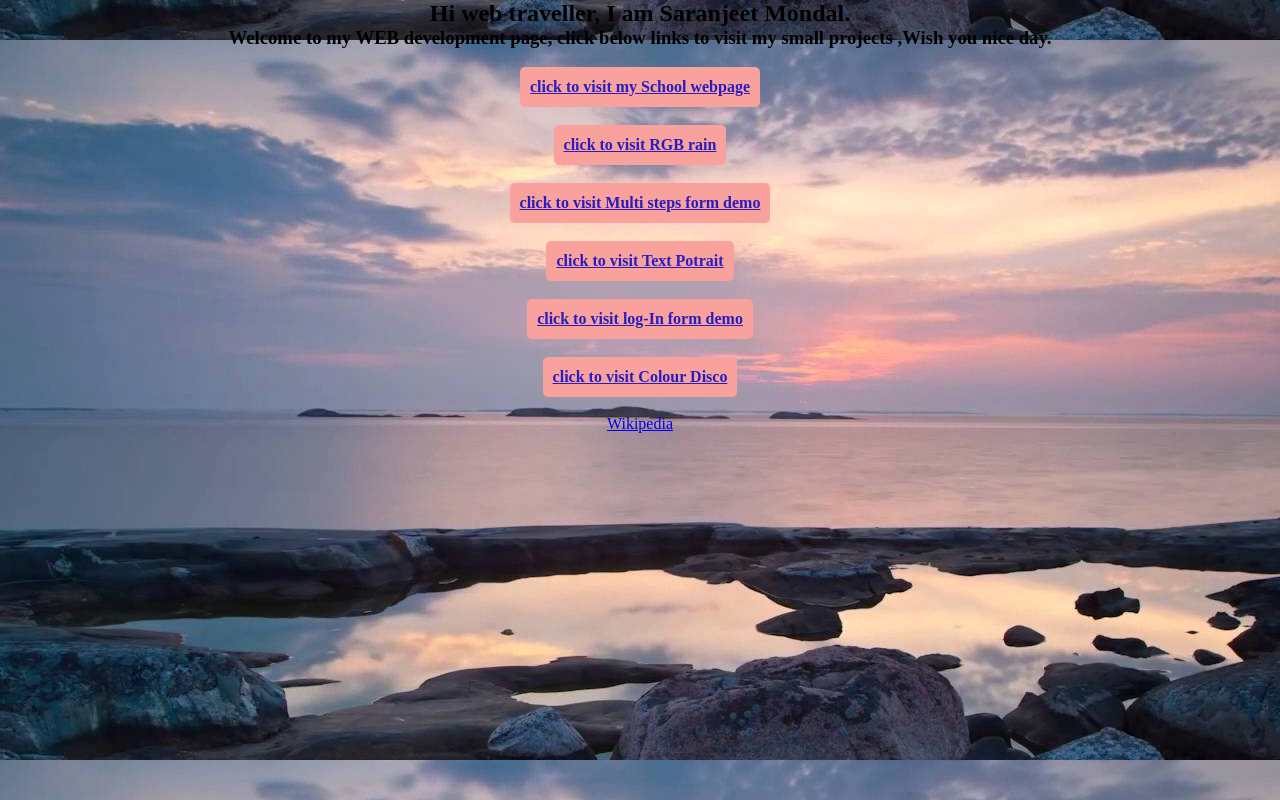
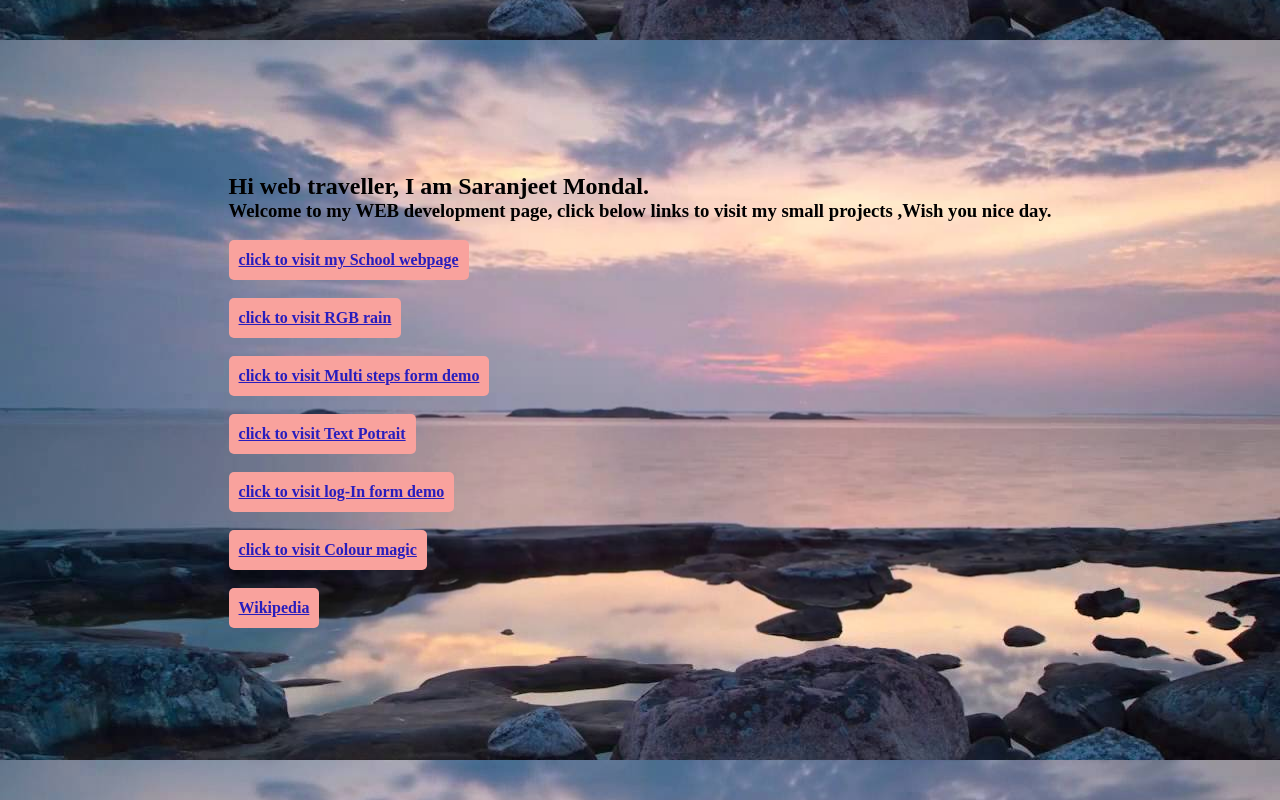
Before and after one commit to Slayer-Saran-2002/Web-Development, a plain HTML site: page index.html in a window 1280 px wide. Drawn offline with Linux system fonts and the light colour scheme.

Commit message:
some pages modified

```diff
--- /dev/null
+++ b/Colour-magic/index.css
@@ -0,0 +1,30 @@
+body{
+    margin: 30px;
+    align-items: center;
+    text-align: center;
+    background-color: #000;
+}
+h1,h3{
+    margin: auto;
+    color: chartreuse;
+}
+.show{
+    margin: auto;
+    margin-top: 100px;
+    margin-bottom: 100px;
+    height: 300px;
+    width: 300px;
+    background-color: black;
+}
+#button{
+    /* margin-top: 50px;
+    margin-bottom: 50px; */
+    margin: auto;
+    border-radius: 50%;
+    background-color: white;
+    width: 65px;
+    height: 50px ;
+    font-family: Verdana, Geneva, Tahoma, sans-serif;
+    text-align: center;
+    padding-top: 15px;
+}
--- a/index.html
+++ b/index.html
@@ -13,6 +13,13 @@
         background-image: url(bg1.jpg);
         background-attachment: fixed;
         background-position: center;
+    }
+    body
+    {
+        width: 100%;
+        height: 100vh;
+        display: grid;
+        place-items: center;
     }
   .button {
     display: block;
@@ -40,7 +47,7 @@ a:hover + .box,.box:hover{
 }
 </style>
 <body>
-    <main><center>
+    <main>
     <section id="demo">
             <div>
                 <h2>Hi web traveller, I am Saranjeet Mondal. </h2>
@@ -49,10 +56,10 @@ a:hover + .box,.box:hover{
             <br>
             <div id="link">
                 <a href="https://slayer-saran-2002.github.io/Web-Development/school-website-fully-responsive/" target="_blank"class="button">click to visit my School webpage</a>
-                <!-- <div class="box">
+                <div class="box">
                     <iframe src="https://slayer-saran-2002.github.io/Web-Development/school-website-fully-responsive/" width = "500px" height = "500px">
                     </iframe>
-                </div> -->
+                </div>
             </div>
             <br>
             <div id="link">
@@ -89,7 +96,7 @@ a:hover + .box,.box:hover{
                 </div>
                 <br>
                 <div id="link">
-                    <a href="https://slayer-saran-2002.github.io/Web-Development/Colour-magic/" target="_blank"class="button">click to visit Colour Disco</a>
+                    <a href="https://slayer-saran-2002.github.io/Web-Development/Colour-magic/" target="_blank"class="button">click to visit Colour magic</a>
                     <div class="box">
                         <iframe src="https://slayer-saran-2002.github.io/Web-Development/Colour-magic/" width = "500px" height = "500px">
                         </iframe>
@@ -108,12 +115,12 @@ a:hover + .box,.box:hover{
 
             </section>
             <section>
-            <a href="https://en.wikipedia.org/">Wikipedia</a>
+            <a href="https://en.wikipedia.org/"target="_blank"class="button">Wikipedia</a>
   <div class="box">
      <iframe src="https://en.wikipedia.org/" width = "500px" height = "500px">
      </iframe>
   </div>
-        </section></center>
+        </section>
     </main>
 </body>
 </html>
```
Also changed, not shown: Colour-magic/index.html (+5 -36 lines).
